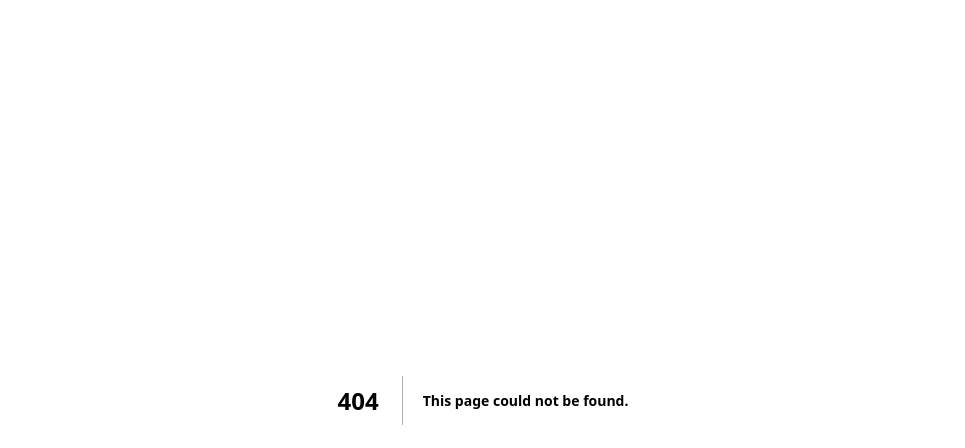
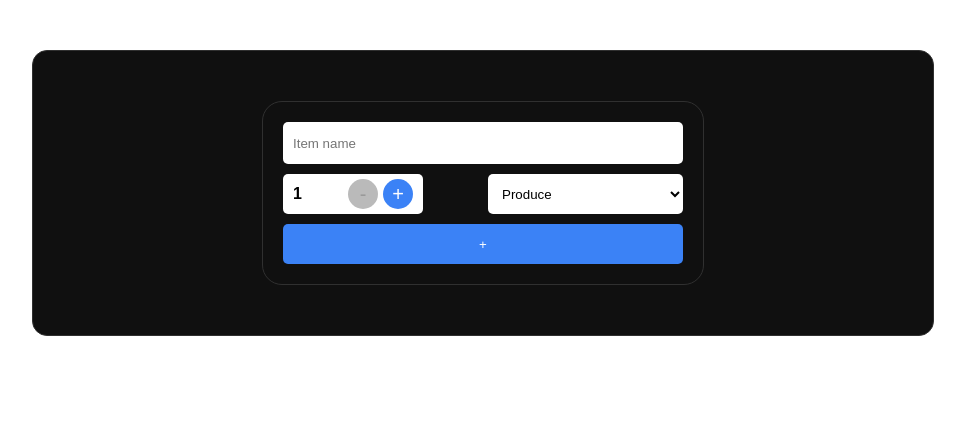
Before and after one commit to sgarcia97/cprg306-assignments, a Next.js app: page /week-5 in a window 1280 px wide. Before the commit this address had no page. Shown: the top 448 px of the page, without its empty margins (157-1122 px from the left). Built offline with nearby package versions, Linux system fonts and the light colour scheme.

Commit message:
Update for Week 5 Assignment

```diff
--- a/app/globals.css
+++ b/app/globals.css
@@ -6,6 +6,7 @@
   --background: #ffffff;
   --foreground: #171717;
   --maincolor: lightblue;
+  --blue:#3b82f6;
 }
 
 @media (prefers-color-scheme: dark) {
@@ -54,6 +55,7 @@ ul{
   padding-block:5px;
   width:120px;
   background-color:#ffffff;
+  border-radius:5px;
 }
 
 .button-wrapper{
@@ -67,12 +69,54 @@ ul{
   color:#000;
 }
 
+.form{
+  display:grid;
+  width:400px;
+  padding:20px;
+  border-radius:20px;
+  border:solid 1px #303030;
+  margin:auto;
+  gap:10px;
+}
+
+.form-section-2{
+  display:grid;
+  grid-template-columns: 1fr 1fr;
+  justify-content: space-between;
+  gap:10px;
+}
+
+.form .item-wrapper{
+  margin:inherit;
+}
+
+input, select{
+  background-color:#fff;
+  border:none;
+  border-radius:5px;
+  height:40px;
+  outline:none;
+  padding-left:10px;
+}
+
+.form-button{
+  border-radius:5px;
+  background-color:var(--blue);
+  color:#fff;
+  border:none;
+  height:40px;
+}
+
+.form-button:hover, .button:hover{
+  opacity:0.8;
+}
+
 .button{
   height:30px;
   width:30px;
   border-radius: 50px;
   border:none;
-  background-color:lightsalmon;
+  background-color:var(--blue);
   cursor:pointer;
   font-size:20px;
   color:#ffffff;
--- a/app/page.js
+++ b/app/page.js
@@ -9,6 +9,7 @@ export default function Home() {
       <Link href="/week-2">Week 2 - Assignment</Link>
       <Link href="/week-3">Week 3 - Assignment</Link>
       <Link href="/week-4">Week 4 - Assignment</Link>
+      <Link href="/week-5">Week 5 - Assignment</Link>
     </div>
   );
 }
--- /dev/null
+++ b/app/week-5/new-item.js
@@ -0,0 +1,53 @@
+"use client"
+import { useState } from "react"
+
+
+export default function NewItem(){
+
+    const [quantity, setQuantity] = useState(1)
+    const [name, setName] = useState('')
+    const [category, setCategory] = useState('produce')
+
+    const categories = ["Produce","Dairy","Bakery","Meat","Frozen Foods","Canned Goods", "Dry Goods", "Beverages", "Snacks", "Household","Other"]
+    const handleSubmit = (e) => {
+        alert(`Added item: ${name}, quantity: ${quantity}, category: ${category}`)
+        setQuantity(1)
+        setName('')
+        setCategory('produce')
+    }
+
+    const increment = () => {
+        setQuantity(quantity + 1)
+    }
+
+    const decrement = () => {
+        quantity > 0 && setQuantity(quantity - 1)
+    }
+    return(
+        <>
+        <form className="form">
+            <input id="name" type="text" value={name} placeholder="Item name" onChange={e =>setName(e.target.value)}/>
+            <div className="form-section-2">
+        <div className="item-wrapper">
+        <span>{quantity}</span>
+        <div className="button-wrapper">
+        <button type="button" className="button" onClick={decrement} disabled={quantity <= 1 && true}>-</button>
+            <button type="button" className="button" disabled={quantity >= 20 && true} onClick={increment} >+</button>
+            </div>
+        </div>
+
+        <select id="category" value={category} onChange={e=>setCategory(e.target.value)}>
+            {
+                categories.map((cat,i) => {
+                    return <option key={i} value={cat.toLowerCase()}>{cat}</option>
+                })
+            }
+        </select>
+        </div>
+        <button className="form-button" type="button" onClick={handleSubmit} >+</button>
+        </form>
+        </>
+
+    )
+
+}
--- /dev/null
+++ b/app/week-5/page.js
@@ -0,0 +1,11 @@
+import React from "react"
+import NewItem from "./new-item"
+
+export default function Page(){
+    return(
+        <main className="main">
+
+            <NewItem/>
+        </main>
+    )
+}
```
